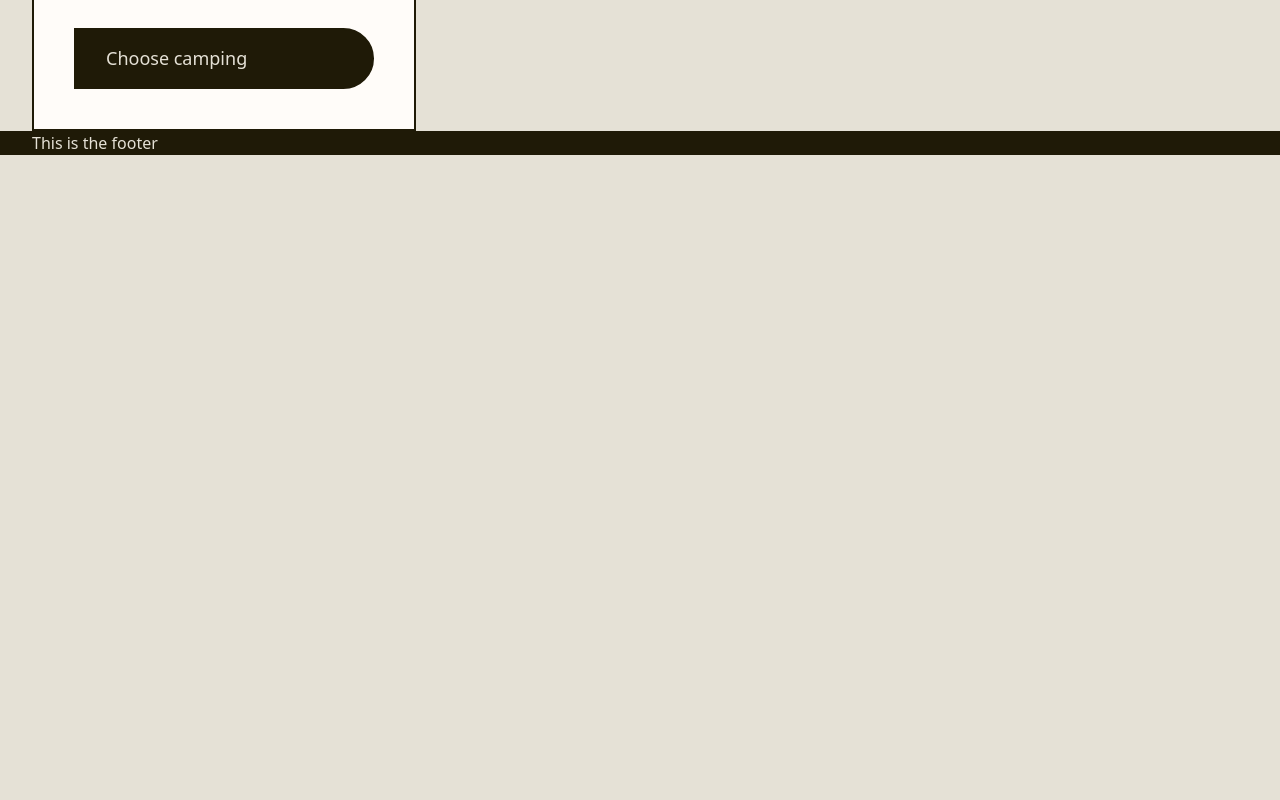
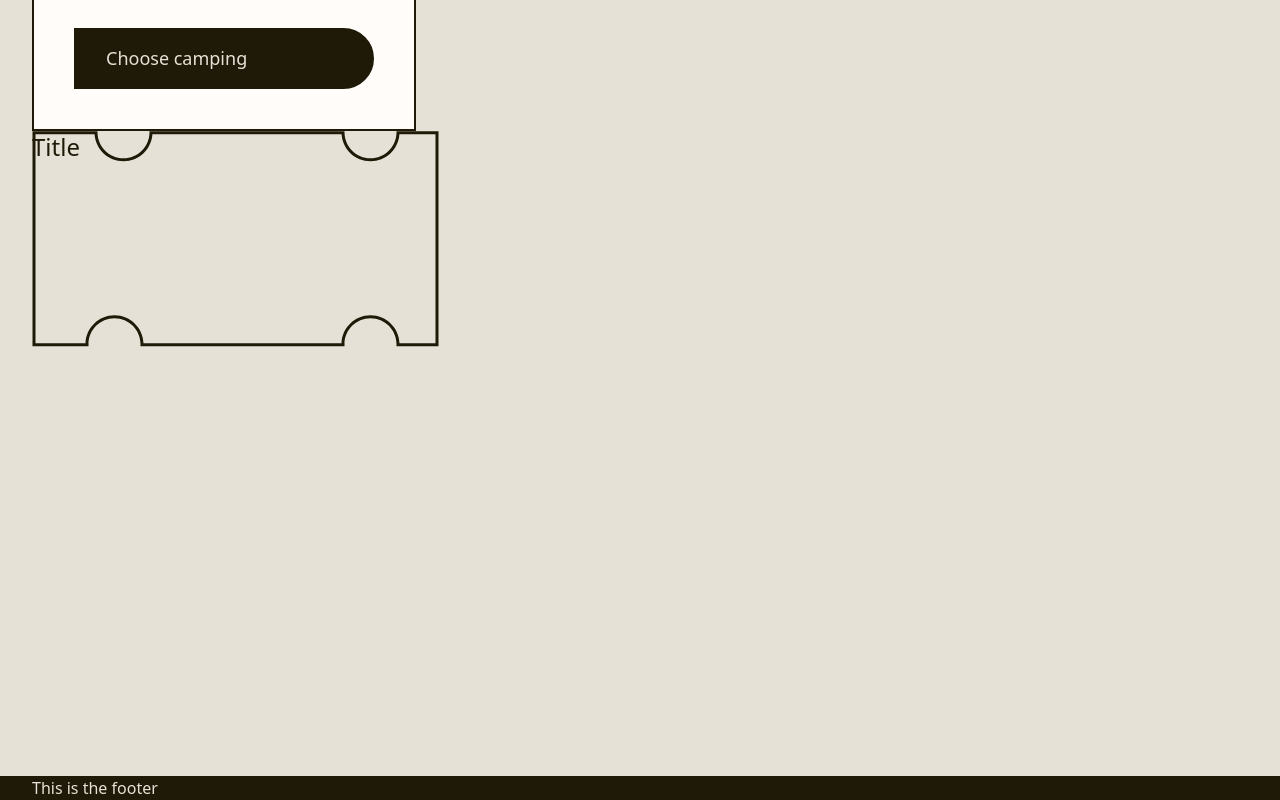
Before and after one commit to julielilly/sem3-eksamen-foofest-forked, a Next.js app: page / in a window 1280 px wide. Shown: the part 979-1779 px from the top of the page. Before the commit the page ends 1134 px from the top, so only its background shows below. Built offline with nearby package versions, Linux system fonts and the light colour scheme; a web font is replaced by a local one.

Commit message:
trying out clip path, will probably change strategy

```diff
--- a/src/app/globals.css
+++ b/src/app/globals.css
@@ -3,7 +3,7 @@
 @tailwind utilities;
 
 :root {
-  /***************  colours  */
+  /***************  Colours  ************/
   --background: #e5e1d6;
   --foreground: #1f1a07;
   --blue-light: #1f7985;
@@ -77,41 +77,27 @@ body {
     grid-column: full;
     display: grid;
     grid: auto/subgrid;
+
+    /* > * {
+      grid-column: main; */
+
+    /* + * {
+      padding: 0 var(--space-s);
+    } */
+    /* } */
   }
-  main > *,
-  footer > *,
-  header > * {
+  main > * {
     grid-column: full;
     display: grid;
     grid-template-columns: subgrid;
     height: fit-content;
   }
 
-  header > * > *:not(.col-full),
+  header > *:not(.col-full),
   main > * > *:not(.col-full),
-  footer > * > *:not(.col-full) {
+  footer > *:not(.col-full) {
     grid-column: main;
   }
-
-  /* > * {
-    padding: 0 var(--space-s);
-  }
-
-  header,
-  footer {
-    width: 100%;
-    margin: 0 auto;
-    > * {
-      max-width: 1240px;
-      margin: 0 auto;
-    }
-  }
-
-  main {
-    max-width: 1240px;
-    width: 100%;
-    margin: 0 auto;
-  } */
 }
 
 @layer components {
@@ -126,8 +112,6 @@ body {
   .sharp {
     @apply bg-white w-fit px-xs py-3xs cursor-pointer shadow-[6px_5px_0px_1px_var(--blue-light)];
   }
-
-  /* set up pre styling of different texts and so on here */
 }
 
 @layer utilities {
@@ -140,4 +124,12 @@ body {
   .col-main {
     grid-column: main;
   }
+
+  .ticket-clip {
+    clip-path: path(
+      "M0.5 0.5H65.478L65.5042 1.97326C65.7563 16.114 77.2987 27.5 91.5 27.5C105.701 27.5 117.244 16.114 117.496 1.97326L117.522 0.5H312.478L312.504 1.97326C312.756 16.114 324.299 27.5 338.5 27.5C352.701 27.5 364.244 16.114 364.496 1.97326L364.522 0.5H406.5V215.5H364.469L364.496 213.973C364.497 213.892 364.498 213.811 364.499 213.729C364.5 213.653 364.5 213.577 364.5 213.5C364.5 199.141 352.859 187.5 338.5 187.5C324.141 187.5 312.5 199.141 312.5 213.5C312.5 213.658 312.501 213.816 312.504 213.973L312.531 215.5H108.469L108.496 213.973C108.499 213.816 108.5 213.658 108.5 213.5C108.5 199.141 96.8594 187.5 82.5 187.5C68.1406 187.5 56.5 199.141 56.5 213.5C56.5 213.658 56.5014 213.816 56.5042 213.973L56.5314 215.5H0.5V0.5ZM3.5 3.5V212.5H53.5169C54.044 196.947 66.8184 184.5 82.5 184.5C98.1816 184.5 110.956 196.947 111.483 212.5H309.517C310.044 196.947 322.818 184.5 338.5 184.5C354.182 184.5 366.956 196.947 367.483 212.5H403.5V3.5H367.432C366.404 18.5836 353.844 30.5 338.5 30.5C323.156 30.5 310.596 18.5836 309.568 3.5H120.432C119.404 18.5836 106.844 30.5 91.5 30.5C76.156 30.5 63.5955 18.5836 62.5679 3.5H3.5Z"
+    );
+    background-color: var(--foreground);
+    aspect-ratio: 407/216;
+  }
 }
--- a/src/app/page.js
+++ b/src/app/page.js
@@ -1,6 +1,7 @@
 import ButtonRounded from "@/components/ButtonRounded";
 import ButtonSharpEdge from "@/components/ButtonSharpEdge";
 import EXAMPLEFullComp from "@/components/EXAMPLEFullComp";
+import FormChooseTicket from "@/components/FormChooseTicket";
 import FormReceipt from "@/components/FormReceipt";
 
 export default function Home() {
@@ -13,6 +14,7 @@ export default function Home() {
       </div>
       <EXAMPLEFullComp />
       <FormReceipt />
+      <FormChooseTicket />
     </div>
   );
 }
--- /dev/null
+++ b/src/components/FormChooseTicket.jsx
@@ -0,0 +1,13 @@
+const FormChooseTicket = () => {
+  // Will try to use the method from this article to create a clip-path of the ticket-pattern I created in Figma
+  // link: https://www.sarasoueidan.com/blog/css-svg-clipping/
+  // converting svg to clip path here: https://yoksel.github.io/relative-clip-path/
+  return (
+    <div className="grid">
+      <div className="ticket-clip flex items-center justify-center fill-transparent p-4  row-start-1 col-span-full "></div>
+      <h2 className=" text-2xl row-start-1 col-span-full">Title</h2>
+    </div>
+  );
+};
+
+export default FormChooseTicket;
```
